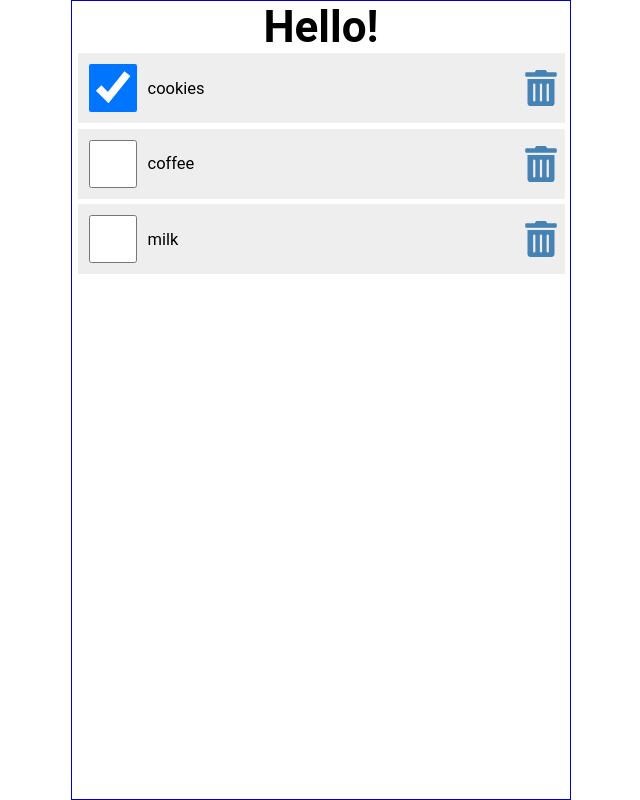
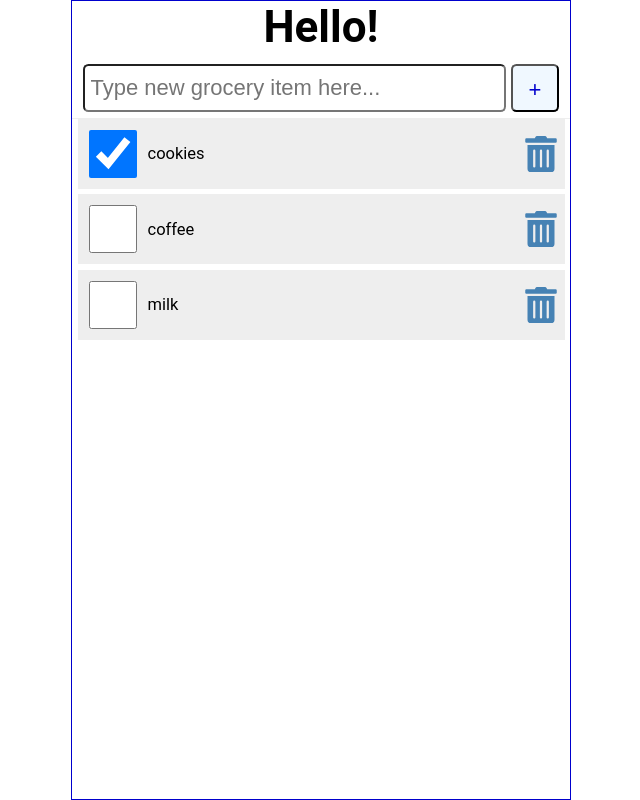
Before and after one commit to nkped/repo-groceries-client, a React (Create React App) app: page / in a window 1280 px wide. Shown: the whole page, without its empty margins (319-959 px from the left). Built offline with nearby package versions, Linux system fonts and the light colour scheme.

Commit message:
add AddItem - now add handleSubmit and localStorage

```diff
--- /dev/null
+++ b/src/AddItem.js
@@ -0,0 +1,19 @@
+import React from 'react'
+
+const AddItem = ({ newItem, setNewItem, handleSubmit }) => {
+  return (
+    <form className='addForm' onSubmit={() => handleSubmit}>
+      <input
+        autoFocus
+        type="text"
+        placeholder='Type new grocery item here...'
+        value={newItem}
+        onChange={(e) => setNewItem(e.target.value)}
+        />
+        <button
+          type='submit' >+</button>
+    </form>
+  )
+}
+
+export default AddItem
--- a/src/App.js
+++ b/src/App.js
@@ -1,4 +1,5 @@
 import Content from "./Content";
+import AddItem from "./AddItem";
 import { useState } from "react";
 
 function App() {
@@ -8,6 +9,8 @@ function App() {
     {id: 2, checked: false, item: 'coffee'},
     {id: 3, checked: false, item: 'milk'}
     ])
+
+  const [ newItem, setNewItem ] = useState('')
 
   const handleChecked = (id) => {
     const listItems = items.map((item) => ( item.id === id ? {...item, checked: !item.checked} : item ))
@@ -21,11 +24,14 @@ function App() {
 
   return (
     <div className="App"><h1>Hello!</h1>
+  <AddItem
+    newItem={newItem}
+    setNewItem={setNewItem} />
   <Content
     items={items}
     handleChecked={handleChecked}
     handleDelete={handleDelete}
-  />
+    />
     </div>
   );
 }
```
